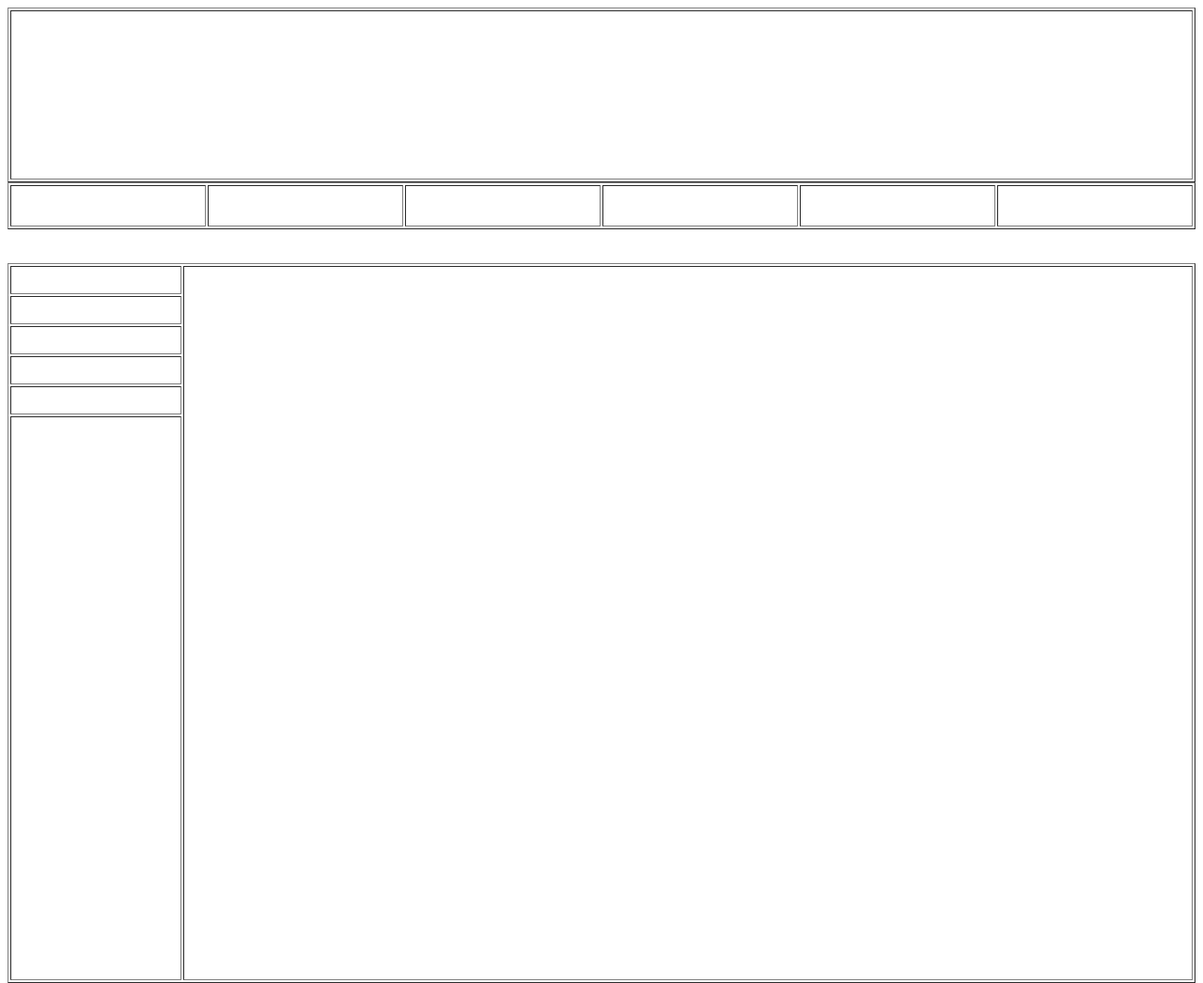
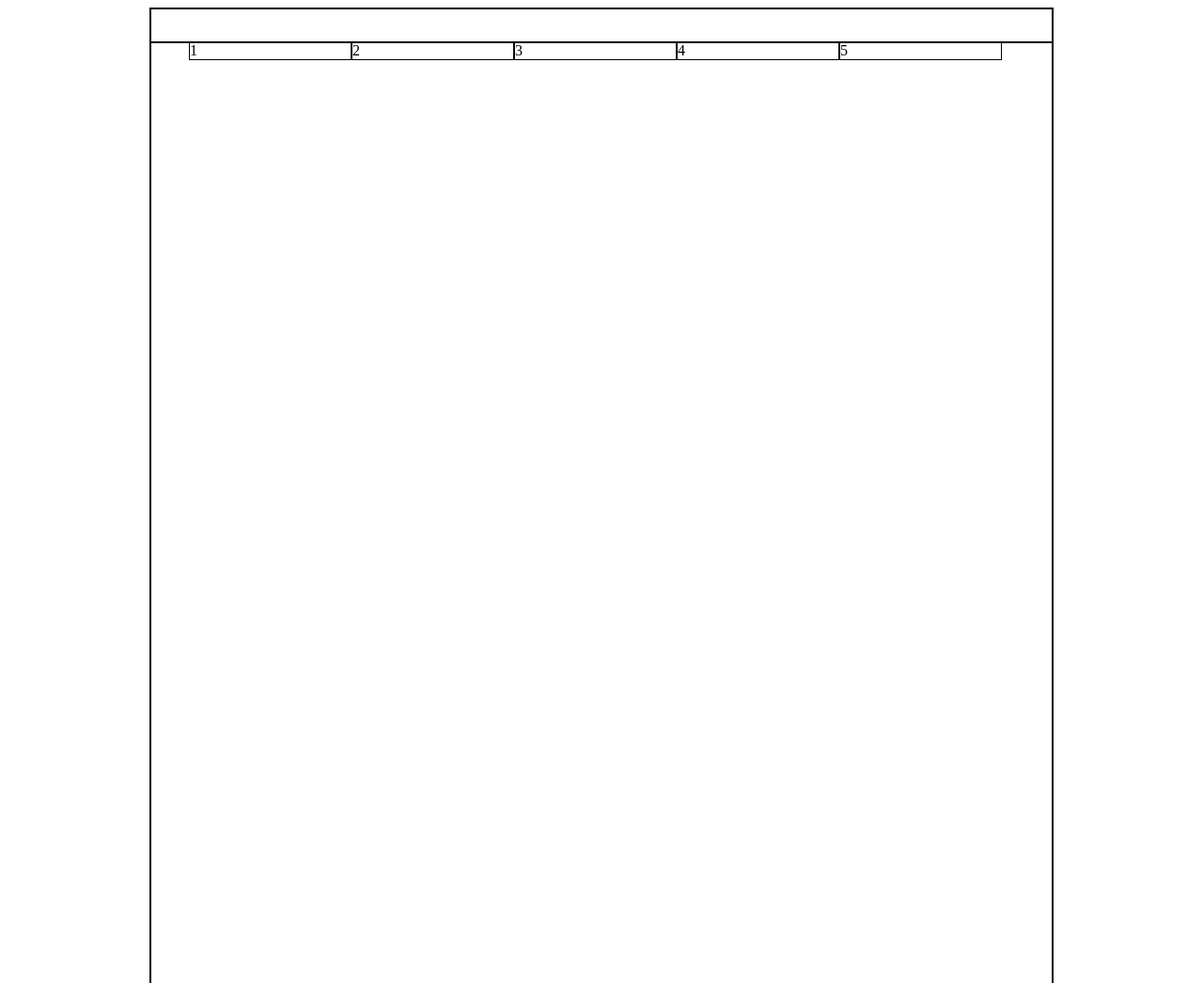
Before and after one commit to slpgogpl007/Project, a plain HTML site: page www/index.html in a window 1280 px wide. Shown: the top 1046 px of the page at 94% size. Drawn offline with Linux system fonts and the light colour scheme.

Commit message:
Update Index.html (Update css)

```diff
--- /dev/null
+++ b/www/css/style.css
@@ -0,0 +1,34 @@
+.content
+{
+    border: 1px solid;
+    height: 1060px;
+}
+.page
+{
+margin: 0 auto;
+    width: 960px;
+	border: 1px solid;
+}
+.header
+{
+border: 1px solid;
+}
+.footer
+{
+border: 1px solid;
+}
+.menu
+{
+list-style: none outside none;
+
+}
+.menu li {
+    border: 1px solid;
+    float: left;
+    width: 171px;
+}
+.menu li:hover
+{
+cursor:pointer;
+background:#7f5928;
+}
--- a/www/index.html
+++ b/www/index.html
@@ -1,64 +1,40 @@
 <html>
  <head>
+ <link rel="stylesheet" href="css/style.css"  />
   <title>www</title>
  </head>
 <body>
+<div class='page'>
+<div class='header'>
+&nbsp;
+<ul class='menu'>
 
-<table border=1 color=white width=100%> <!--Table Head-->
-<tr>
-<td height=180>
-</td>
-</tr>
-</table>
+<li>
+1
+</li>
+<li>
+2
+</li>
+<li>
+3
+</li>
+<li>
+4
+</li>
+<li>
+5
+</li>
 
-<table border=1 color=white width=100% height=50> <!--Table Menu-->
-<tr>
-<td>
-<td>
-<td>
-<td>
-<td>
-<td>
-</td>
-</td>
-</td>
-</td>
-</td>
-</td>
-</tr>
-</table>
+</ul>
+</div>
+<div class='content'>
+&nbsp;
+</div>
+<div class='footer'>
+&nbsp;
+</div>
 
-  <br>
-  </br>
-
-<table border=1 color=white> <!--Table Left Menu-->
-<tr>
-<td height=30>
-<td width=1200 rowspan=6>
-</td>
-<tr>
-<td height=30 width=200>
-<tr>
-<td height=30>
-<tr>
-<td height=30>
-<tr>
-<td height=30>
-<tr>
-<td height=600>
-</td>
-</tr>
-</td>
-</tr>
-</td>
-</tr>
-</td>
-</tr>
-</td>
-</tr>
-</td>
-</tr>
-</table>
+</div>
 
 </body>
 </html>
```
Also changed, not shown: www/css/readme.txt (added).
